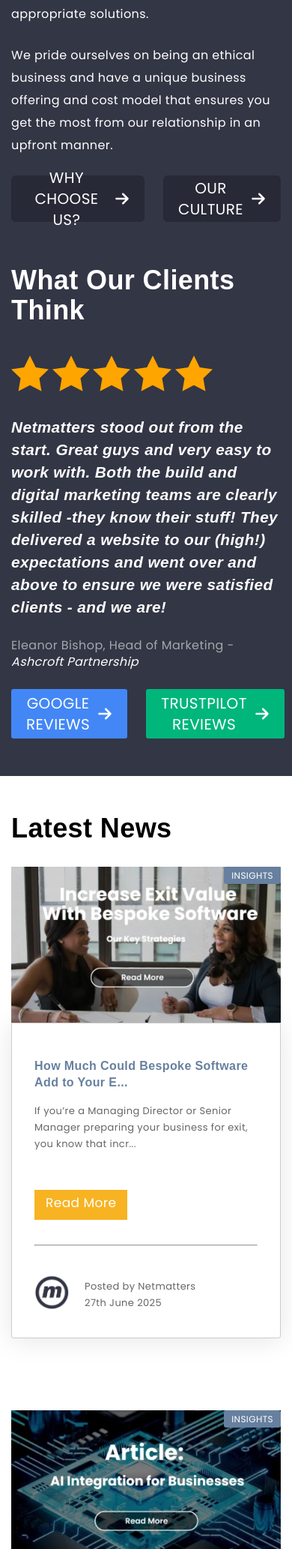
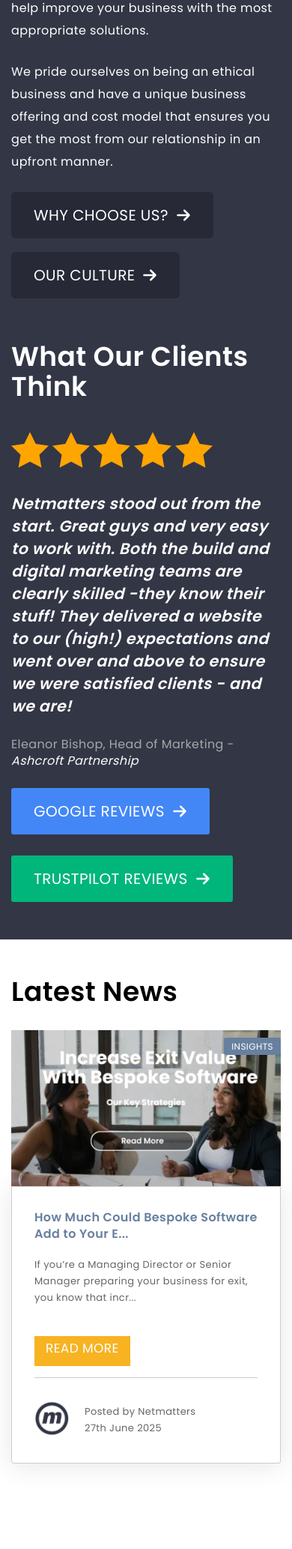
Before and after one commit to Rootytootyfrooty/NetMatters-SCS-Assessment1, a PHP site: page / in a window 390 px wide. Shown: the part 3796-5862 px from the top of the page at 75% size. Run offline with PHP 8.4, Linux system fonts and the light colour scheme; some web fonts are replaced.

Commit message:
Tooltips, news section, and more
I've styled the tooltip popups better. I've tweaked the layout and colour/hover effects in the news section.
Hero-img looks better now on small screens.
Nav bar icons now centred to the text in the lis

```diff
--- a/SCSS/abstracts/_colors.scss
+++ b/SCSS/abstracts/_colors.scss
@@ -37,6 +37,7 @@ $c__twitter-blue: #00aced;
 $c__linked-blue: #0077b5;
 $c__facebook-blue: #3b5998;
 
+
 //colour variables functional
 
 // mobile first search bar
@@ -75,6 +76,12 @@ $gg-blue-h: $c__google-blue-hov;
 $tp-green: $c__trustpilot-green;
 $tp-green-h: $c__trustpilot-green-hov;
 
+
+//news buttons
+$btn-blue-hover: #2a6ec6;
+$btn-yell-hover: #e8a008;
+$btn-green-hover: #26ab5f;
+
 //footer social media buttons
 $inst-pink: $c__instagram-pink;
 $twit-blue: $c__twitter-blue;
--- a/SCSS/abstracts/_media-query.scss
+++ b/SCSS/abstracts/_media-query.scss
@@ -9,9 +9,16 @@
             // }
 
 //breakpoints
+$screen-xs: 470px;
 $screen-sm: 768px;
 $screen-md: 992px;
 $screen-lg: 1260px;
+
+@mixin xs {
+    @media (min-width: #{$screen-xs}) {
+        @content;
+        }
+}
 
 @mixin sm {
     @media (min-width: #{$screen-sm}) {
--- a/SCSS/components/_buttons.scss
+++ b/SCSS/components/_buttons.scss
@@ -16,9 +16,10 @@
 // }
 .btn {
   display: inline-flex;
+  width: fit-content;
   align-items: center;
-  height: rem(62);
-  padding: 5px 20px;
+  min-height: rem(62);
+  padding: 10px 30px;
   margin: 0 0 18px 0;
 }
 // big our services buttons
--- a/SCSS/layout/_carousel.scss
+++ b/SCSS/layout/_carousel.scss
@@ -6,7 +6,7 @@
     text-align: center;
     p {
         font-weight: 600;
-        line-height: rem(40);
+        line-height: 1.75rem;
         margin-bottom: rem(6);
         font-size: rem(20);
         align-self: center;
@@ -50,7 +50,6 @@
 .hero-img {
     display: flex;
     flex-direction: column;
-    justify-content: center;
     align-items: center;
     position: relative;
     background: linear-gradient(to right, rgba(0, 0, 0, 0.6), 33%, rgba(0, 0, 0, 0.4), 66%, rgba(0, 0, 0, 0)), url("../img/netmattersbuilding.png"), no-repeat;
@@ -61,6 +60,9 @@
     height: rem(577);
     max-width: 100%;
     color: $bg-white;
+    @include xs {
+        justify-content: center;
+    }
     @include md {
         h1 {
             margin-bottom: 0;
@@ -136,6 +138,7 @@
     position: relative;
     display: flex;
     flex-direction: row;
+    align-items: center;
     justify-content: space-evenly;
     overflow-x: clip;
     height: rem(70);
@@ -241,4 +244,12 @@ $logo-pops: (
     width: rem(240);
     height: rem(47);
     padding: 5px 15px;
+    text-transform: uppercase;
+    &:hover {
+        cursor: pointer;
+    }
 }
+.arrow-right {
+    margin-left: 12px;
+    margin-right: -6px;
+}
--- a/SCSS/layout/_nav-bar.scss
+++ b/SCSS/layout/_nav-bar.scss
@@ -65,17 +65,6 @@
             }
                 }
             }
-    //  Failed attempt at making only the first child traingle full width
-    //         .main-nav-list:first-child &::after {
-    //         @include md {
-    //         border-width: 35px 68px 0 68px;
-    //     }
-    // }
-    // @include lg {
-    //     &::after {
-    //         border-width: 35px 83px 0 83px;
-    //     }
-    // }
         svg {
             color: $bg-white;
         }
@@ -201,7 +190,6 @@
 
 //list inside sub banners
 .ba-li {
-    // text-wrap: ;
     align-items: center;
     width: 33%;
     text-align: left;
@@ -212,6 +200,11 @@
     :hover {
         text-decoration: underline;
     }
+    a {
+        display: flex;
+        flex-direction: row;
+        align-items: center;
+    }
 }
 .icon-ban {
     fill: $bg-white;
--- a/SCSS/layout/_news.scss
+++ b/SCSS/layout/_news.scss
@@ -23,7 +23,8 @@
         display: none;
         }
     .va1 {
-        display: inline;
+        display: flex;
+        flex-direction: row;
         align-items: center;
         color: inherit;
         text-decoration: none;
@@ -32,6 +33,11 @@
             margin: 0;
             white-space: nowrap;
         }
+        // &:hover {
+        //     img {
+        //         text-decoration: underline;
+        //     }
+        // }
     }
     .view {
         display: flex;
@@ -65,7 +71,8 @@
     justify-content: center;
     .article {
         display: block;
-        height: rem(693);
+        height: 100%;
+        width: 100%;
     }
     @include sm {
         flex-direction: row;
@@ -75,9 +82,6 @@
         .article3 {
             display: none;
         }
-        // .article img {
-        //     object-fit: fill;
-        // }
     }
     @include md {
         .article {
@@ -123,8 +127,16 @@
 .grey {
     color: $dev-grey;
 }
-.blue {
-    color: $support-blue;
+.blue:hover {
+        background-color: $btn-blue-hover;
+}
+
+.yell:hover {
+        background-color: $btn-yell-hover;
+}
+
+.green:hover {
+        background-color: $btn-green-hover;
 }
 // .news-sec {
 //     display: flex;
@@ -162,9 +174,21 @@
 .news-link {
     position: relative;
     margin: 0 rem(15);
-    margin-bottom: 2rem;
+    // margin-bottom: 2rem;
     top: 0;
     transition: top 0.5s ease;
+    height: rem(693);
+    @include sm {
+            height: rem(569);
+    }
+    @include md {
+        width: 455px;
+        height: rem(663);
+    }
+    @include lg {
+            width: 370px;
+            height: rem(583);
+    }
     &:hover {
         position: relative;
         top: -10px;
@@ -174,6 +198,7 @@
 .news-tool {
     position: absolute;
     right: 0;
+    top: 10px;
     color: $bg-white;
     font-size: rem(12);
     padding: 0 rem(10);
@@ -182,6 +207,9 @@
 }
 .newh3 {
     font-size: rem(16);
+    height: 48px;
+    margin-top: 0;
+    margin-bottom: 15px;
 }
 .news-txt {
     padding: rem(30);
@@ -191,7 +219,7 @@
     .btn-new {
         display: inline-block;
         padding: 5px 15px;
-        margin: 25px 0;
+        margin: 15px 0;
         height: 40px;
         width: 130px;
         width: fit-content;
@@ -199,6 +227,7 @@
         vertical-align: middle;
         text-align: center;
         align-self: center;
+        text-transform: uppercase;
         p {
             padding-top: 3px;
             display: inline;
@@ -258,7 +287,7 @@
     flex-direction: row;
     align-items: center;
     padding-top: 30px;
-
+    border-top: 1px solid #ccc;
     .post-deet {
         padding-left: 20px;
     }
--- a/SCSS/layout/_welcome.scss
+++ b/SCSS/layout/_welcome.scss
@@ -34,9 +34,15 @@
 
 .btn-wel {
     display: flex;
+    flex-direction: column;
     justify-content: left;
-    gap: rem(25);
+    @include sm {
+        flex-direction: row;
+        justify-content: left;
+        gap: rem(10);
+    }
     > a {
+        display: flex;
         font-size: 1.25rem;
         background-color: $wel-btn;
         border: $wel-btn;
@@ -49,9 +55,10 @@
 }
 .btn-wel2 {
     display: flex;
+    flex-direction: column;
     padding-bottom: 2rem;
     font-size: 20px;
-    gap: rem(25);
+    gap: rem(10);
     border-radius: 6px;
     @include sm {
         flex-direction: row;
@@ -61,7 +68,7 @@
 .btn-gg {
     background-color: $gg-blue;
     border: $gg-blue;
-
+    // min-width: 260px;
     &:hover {
         background-color: $gg-blue-h;
     }
@@ -69,13 +76,13 @@
 .btn-tp {
     background-color: $tp-green;
     border: $tp-green;
-
+    // min-width: 260px;
     &:hover {
         background-color: $tp-green-h;
     }
 }
 .btn-gg, .btn-tp {
-    height: auto;
+    // height: auto;
     max-width: fit-content;
 }
 
@@ -86,8 +93,9 @@
         display: flex;
         flex-direction: row;
         justify-content: center;
-        height: 100%;
+        // height: 100%;
         padding: rem(50) rem(15);
+        // margin: 0 auto;
             .h2up {
             width: max-content;
         }
@@ -96,9 +104,10 @@
     .btn-wel,
     .btn-wel2 {
         flex-direction: column;
-        max-width: fit-content;
-        justify-content: flex-end;
-        gap: 0;
+        height: auto;
+        // gap: rem(10);
+        line-height: rem(35);
+        text-wrap: nowrap;
     }
     .wel1,
     .wel2 {
--- a/SCSS/themes/_fonts.scss
+++ b/SCSS/themes/_fonts.scss
@@ -13,15 +13,20 @@
     src: url('assets/fonts/poppins-v15-latin-600.woff2') format('woff2');
 }
 
-
 body {
     font-family: 'Poppins', sans-serif;
 }
 h1 {
-    font-size: rem(40);
+    font-size: 2.5rem;
     line-height: rem(48);
     font-weight: 600;
     margin: 0;
+    @include sm {
+        margin: 0 0 rem(18);
+        font-size: rem(40);
+        font-weight: 600;
+        margin: 0;
+    }
 }
 h2 {
     font-size: 1.3rem;
--- a/SCSS/utility/_containers.scss
+++ b/SCSS/utility/_containers.scss
@@ -25,6 +25,9 @@
     margin: 0 auto;
     height: rem(457);
     padding: rem(60) 0;
+    @include sm {
+        justify-content: center;
+    }
     @include md {
         height: rem(577);
     }
@@ -36,4 +39,9 @@
 
         }
     }
+    p {
+        margin-bottom: .375rem;
+        font-size: 1.25rem;
+        line-height: 1.75rem;
+    }
 }
--- a/index.html
+++ b/index.html
@@ -12,6 +12,10 @@
         <link rel="preload" href="assets/fonts/poppins-v15-latin-regular.woff2" as="font" type="font/woff2" crossorigin="">
         <link rel="preload" href="assets/fonts/poppins-v15-latin-600.woff2" as="font" type="font/woff2" crossorigin="">
         <link href="https://fonts.googleapis.com/css?family=Poppins" rel="stylesheet">
+        <link rel="stylesheet" type="text/css" href="https://fonts.googleapis.com/css?family=Poppins">
+        <style>
+            @import url('https://fonts.googleapis.com/css2?family=Poppins:wght@600&display=swap');
+        </style>
         <title>
         Full Service Digital Agency | Cambridgeshire & Norfolk | Netmatters
         </title>
@@ -436,10 +440,10 @@
                             <div class="news-txt">
                                 <h3 class="newh3 grey"><span>How Much Could Bespoke Software Add to Your E...</span></h3>
                                 <p>If you’re a Managing Director or Senior Manager preparing your business for exit, you know that incr...</p>
-                                <span class="btn-new btn-sm--dev-yellow"><p>Read More</p></span>
+                                <div class="btn-new btn-sm--dev-yellow"><p>Read More</p></div>
 
 
-                                <hr>
+
                                 <div class="poster">
                                     <div class="post-pic">
                                         <img class="news-logo" src="img/netmatterslogosmall.png" alt="The Netmatters Logo">
@@ -466,9 +470,9 @@
                             <div class="news-txt">
                                 <h3 class="newh3 grey"><span>How Can AI Benefit My Business?</span></h3>
                                 <p>The idea of integrating AI into your business operations may seem daunting, but there are undeniable...</p>
-                                <span class="btn-new btn-sm--dev-yellow"><p>Read More</p></span>
+                                <div class="btn-new btn-sm--dev-yellow"><p>Read More</p></div>
 
-                                <hr>
+
                                 <div class="poster">
                                     <div class="post-pic">
                                         <img class="news-logo" src="img/netmatterslogosmall.png" alt="The Netmatters Logo">
@@ -495,10 +499,10 @@
                             <div class="news-txt">
                                 <h3 class="newh3 blue"><span>1st Line Technician</span></h3>
                                 <p>Salary Range £25,000 -£29,000 + Pension Hours 40 hours per week, Monday - Friday Location Wymondham,...</p>
-                                <span class="btn-new btn-sm--support-blue"><p>Read More</p></span>
+                                <div class="btn-new btn-sm--support-blue"><p>Read More</p></div>
 
 
-                                <hr>
+
                                 <div class="poster">
                                     <div class="post-pic">
                                         <img class="news-logo bs" src="img/authorsmall.png" alt="The Netmatters Logo">
@@ -564,7 +568,7 @@
                         <div class="popup cs4"><h4>Searles Leisure Resort</h4>
                             <p>Searles Leisure Resort, on the beautiful North Norfolk coast, is an award-winning UK holiday
                             resort for families.</p>
-                            <div class="logo-btn btn-sm--dev-yellow">View Our Case Study<span class="arrow-right">&#129030;</span></div>
+                            <a href="#" class="logo-btn btn-sm--dev-yellow yell">View Our Case Study<img src="img/icons/SVG/arrow-wh.svg" alt="arrow icon" class="arrow arrow-right"></a>
                         </div>
                         <div class="logo-tri"></div>
                     </div>
@@ -575,7 +579,7 @@
                         <div class="popup cs5"><h4>Girl Guiding Anglia</h4>
                             <p>Girl Guiding Anglia is part of Girlguiding, the UK's leading charity for girls and young women in
                             the UK.</p>
-                            <div class="logo-btn btn-sm--support-blue">View Our Case Study<span class="arrow-right">&#129030;</span></div>
+                            <a href="#" class="logo-btn btn-sm--support-blue blue">View Our Case Study<img src="img/icons/SVG/arrow-wh.svg" alt="arrow icon" class="arrow arrow-right"></a>
                         </div>
                         <div class="logo-tri"></div>
                     </div>
@@ -585,7 +589,7 @@
                         <img src="img/carousel-3/logo6.png" class="logo-img logo-img--img-6" alt="Sweetzy">
                         <div class="popup cs6"><h4>Sweetzy</h4>
                             <p>Sweetzy are an online sweets retailer, based in Wymondham.</p>
-                            <div class="logo-btn btn-sm--market-green">View Our Case Study<span class="arrow-right">&#129030;</span></div>
+                            <a href="#" class="logo-btn btn-sm--market-green green">View Our Case Study<img src="img/icons/SVG/arrow-wh.svg" alt="arrow icon" class="arrow arrow-right"></a>
                         </div>
                         <div class="logo-tri"></div>
                     </div>
```
Also changed, not shown: CSS/styles.css, README.md.
